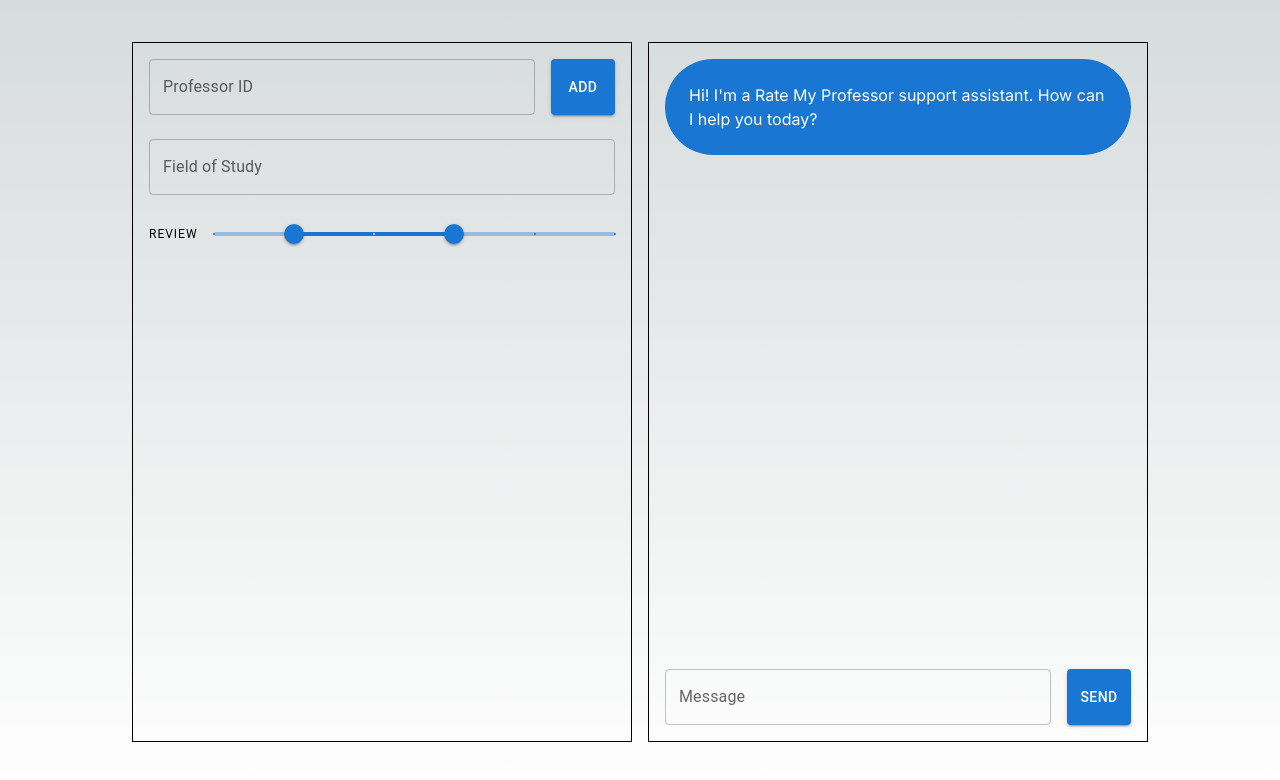
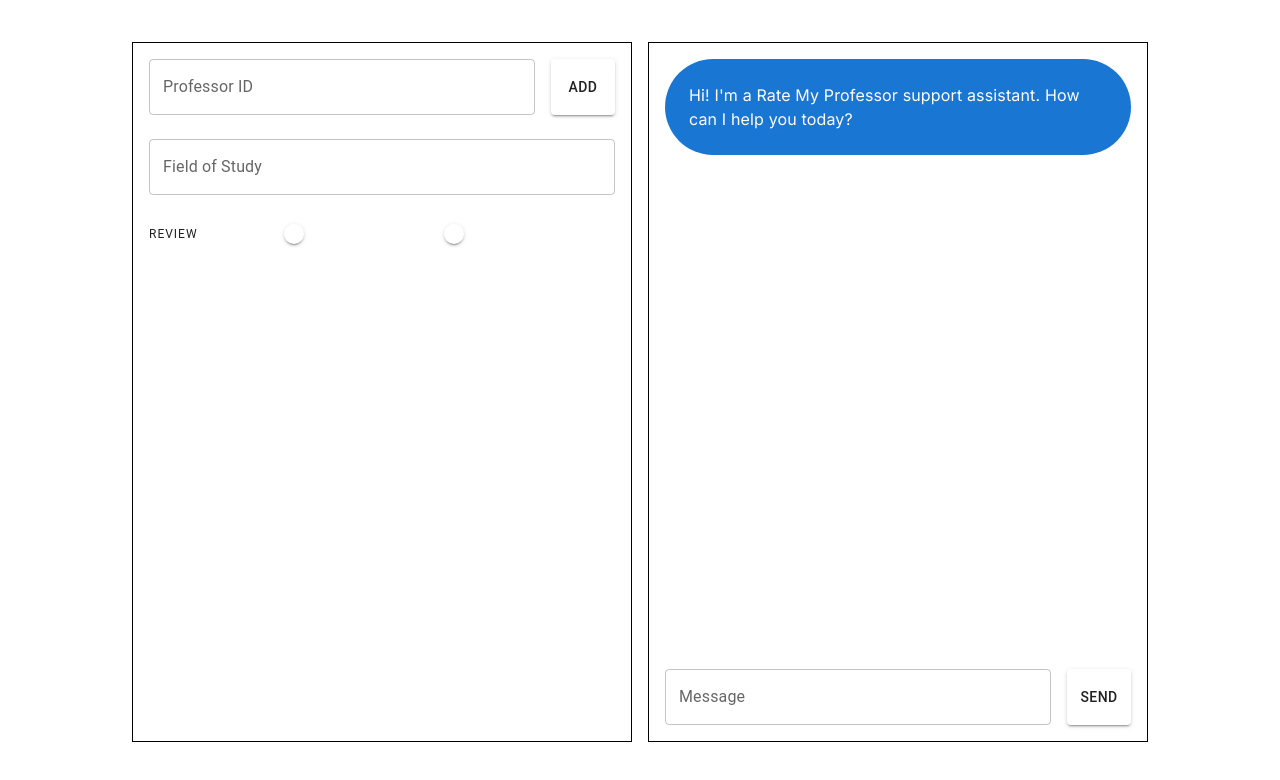
Before and after one commit to coderMassive/proffinder, a Next.js app: page / in a window 1280 px wide. Shown: the top 780 px of the page. Built offline with nearby package versions, Linux system fonts and the light colour scheme.

Commit message:
dark mode

```diff
--- a/src/app/page.tsx
+++ b/src/app/page.tsx
@@ -1,9 +1,11 @@
 'use client'
-import { Box, Button, Stack, TextField } from '@mui/material'
+import { Box, Button, Stack, TextField, useMediaQuery } from '@mui/material'
 import Alert from '@mui/material/Alert';
 import { useState } from 'react'
 import Slider from '@mui/material/Slider';
 import Typography from '@mui/material/Typography';
+import { ThemeProvider, createTheme } from '@mui/material/styles';
+import CssBaseline from '@mui/material/CssBaseline'
 
 
 export default function Home() {
@@ -127,7 +129,42 @@
     setDialogMessage('')
   }
 
+  const prefersDarkMode = useMediaQuery('(prefers-color-scheme: dark)');
+
+  const lightTheme = createTheme({
+    palette: {
+      primary: {
+        main: '#ffffff',
+      },
+      secondary: {
+        main: '#edf2ff',
+      },
+      background: {
+        default: '#ffffff'
+      }
+    },
+  });
+
+  const darkTheme = createTheme({
+    palette: {
+      primary: {
+        main: '#0052cc',
+      },
+      secondary: {
+        main: '#edf2ff',
+      },
+      background: {
+        default: '#000000'
+      }
+    },
+  });
+
+  const theme = (prefersDarkMode ? darkTheme : lightTheme)
+
+
   return (
+    <ThemeProvider theme={theme}>
+      <CssBaseline />
     <Box
       width="100vw"
       height="100vh"
@@ -135,6 +172,7 @@
       flexDirection="column"
       justifyContent="center"
       alignItems="center"
+      color="theme.palette.background.default"
     >
       <Stack direction={'row'} spacing={2} mb={2}>
         <Stack
@@ -215,10 +253,10 @@
                 <Box
                   bgcolor={
                     message.role === 'assistant'
-                      ? 'primary.main'
-                      : 'secondary.main'
+                      ? '#1976D2'
+                      : '#9C27B0'
                   }
-                  color="white"
+                  color="#FFFFFF"
                   borderRadius={16}
                   p={3}
                 >
@@ -244,5 +282,6 @@
       {dialogOpen && <Alert severity={errorType}>{dialogMessage}</Alert>}
 
     </Box>
+    </ThemeProvider>
   )
 }
```
